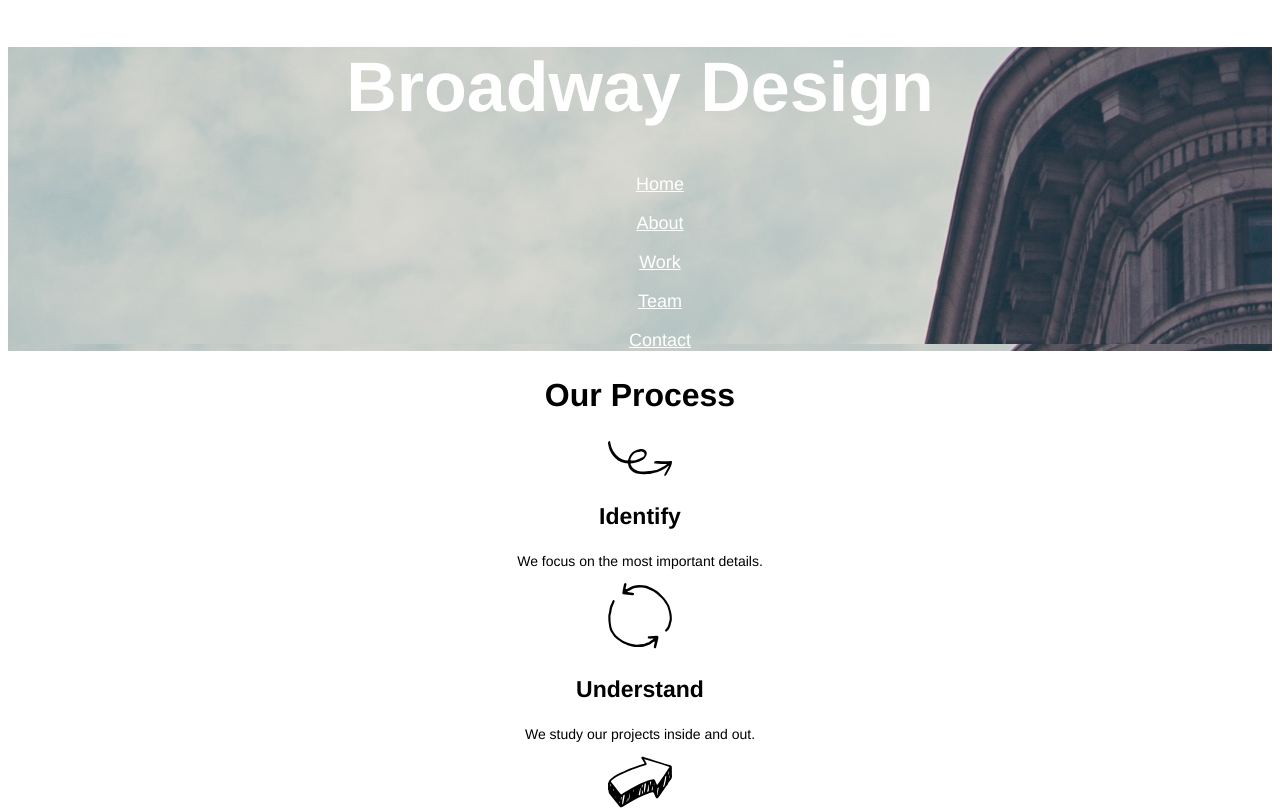
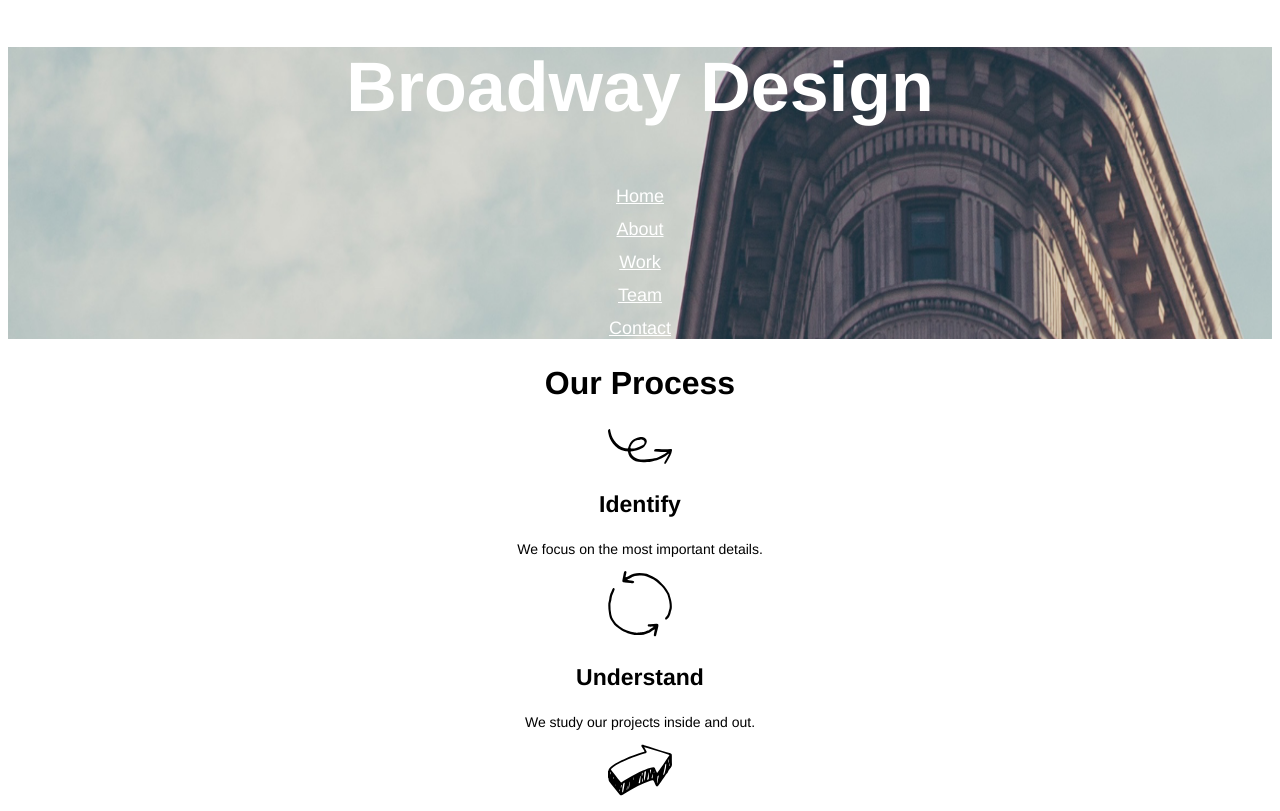
Before and after one commit to taleye/Broadway, a plain HTML site: page index.html in a window 1280 px wide. Shown: the top 811 px of the page. Drawn offline with Linux system fonts and the light colour scheme.

Commit message:
Project complete

```diff
--- a/index.html
+++ b/index.html
@@ -14,10 +14,10 @@
     <h1>Broadway Design</h1>
     <nav>
       <ul>
-        <li><a href="#home">Home</a></li><br>
-        <li><a href="#about">About</a></li><br>
-        <li><a href="#work">Work</a></li><br>
-        <li><a href="#team">Team</a></li><br>
+        <li><a href="#home">Home</a></li>
+        <li><a href="#about">About</a></li>
+        <li><a href="#work">Work</a></li>
+        <li><a href="#team">Team</a></li>
         <li><a href="#contact">Contact</a></li>
       </ul>
     </nav>
--- a/resources/css/style.css
+++ b/resources/css/style.css
@@ -5,6 +5,7 @@ body {
 
 .bg-image {
   background-image: url("../images/the-flatiron-building.png");
+  background-size: 1333px 292px;
 }
 
 .white {
@@ -26,8 +27,14 @@ a {
   color: white;
 }
 
+ul {
+  list-style: none;
+  margin: 0;
+  padding: 0;
+}
+
 li {
-  list-style: none;
+  padding-top: 12px;
 }
 
 h2 {
```
